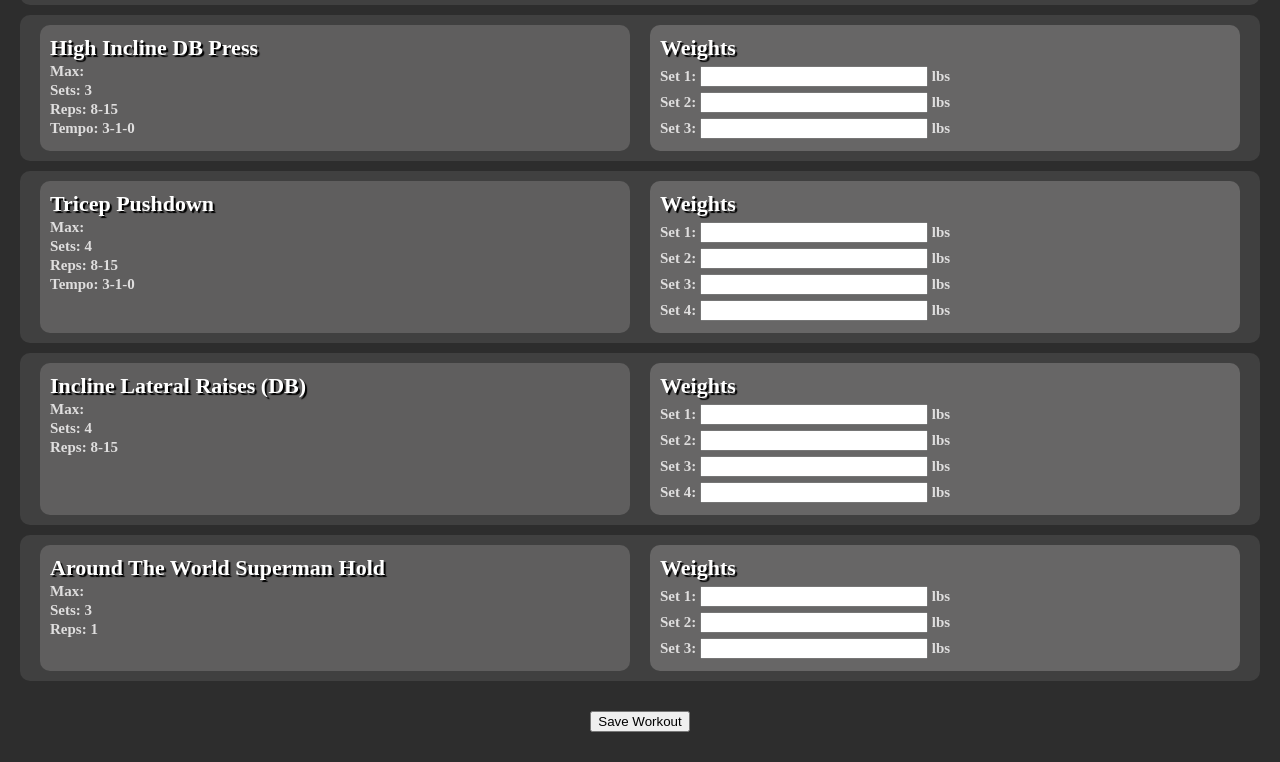
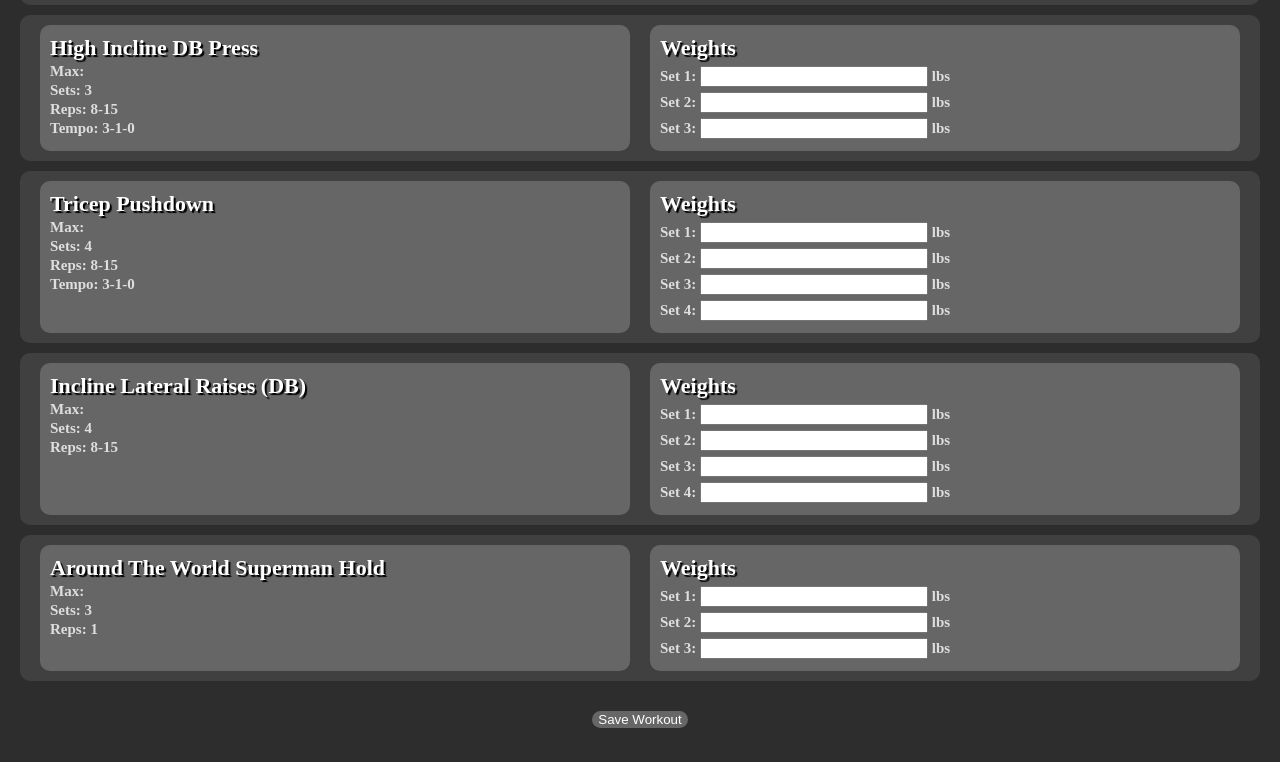
Before and after one commit to DylanFerger/Personal-Lifting-API, a website: page day1.html in a window 1280 px wide. Shown: the part 617-1379 px from the top of the page. Drawn offline with Linux system fonts and the light colour scheme; no server answers.

Commit message:
button styling

```diff
--- a/public/style.css
+++ b/public/style.css
@@ -124,7 +124,7 @@ section{
     width: 50%;
     margin: 0 1rem;
     padding: 1rem;
-    background-color: rgb(95, 94, 94);
+    background-color: rgb(103, 102, 102);
     border: 0px solid black;
     border-radius: 10px;
 }
@@ -152,6 +152,13 @@ section{
     margin: 3rem 0;
 }
 
+button{
+    color: white;
+    background-color: rgb(103, 102, 102);
+    border: 0px solid black;
+    border-radius: 10px;
+}
+
 /******************************************
 /* ADDITIONAL STYLES
 /*******************************************/
```
